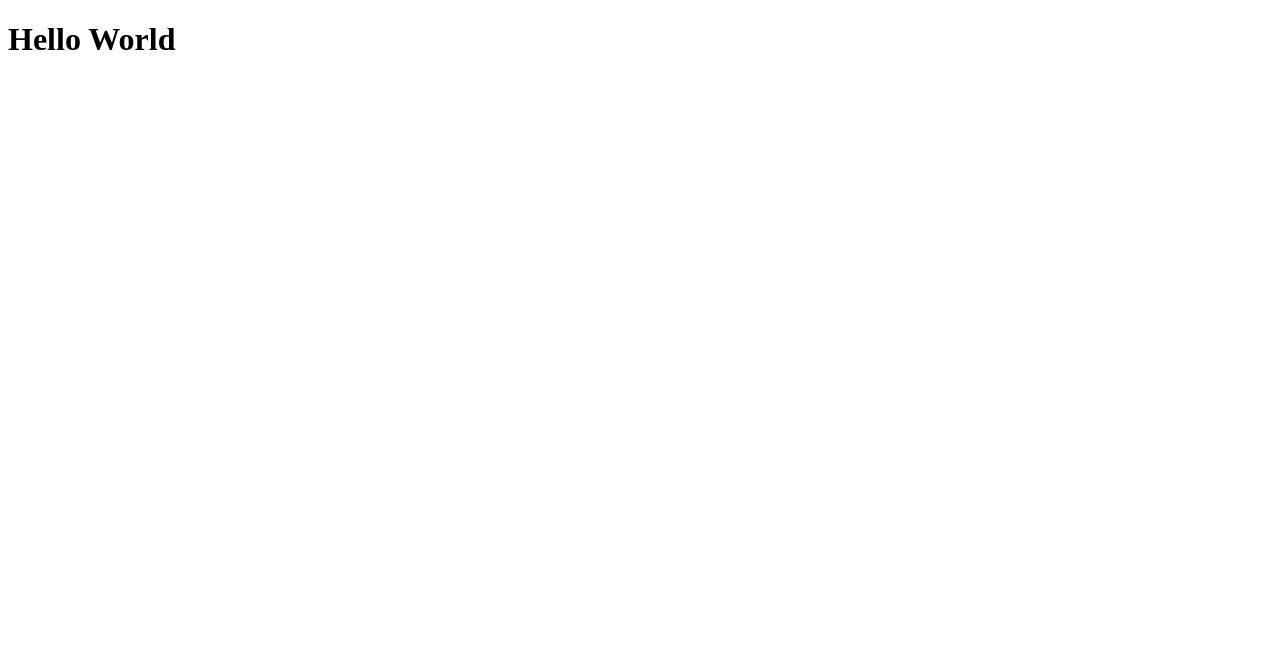
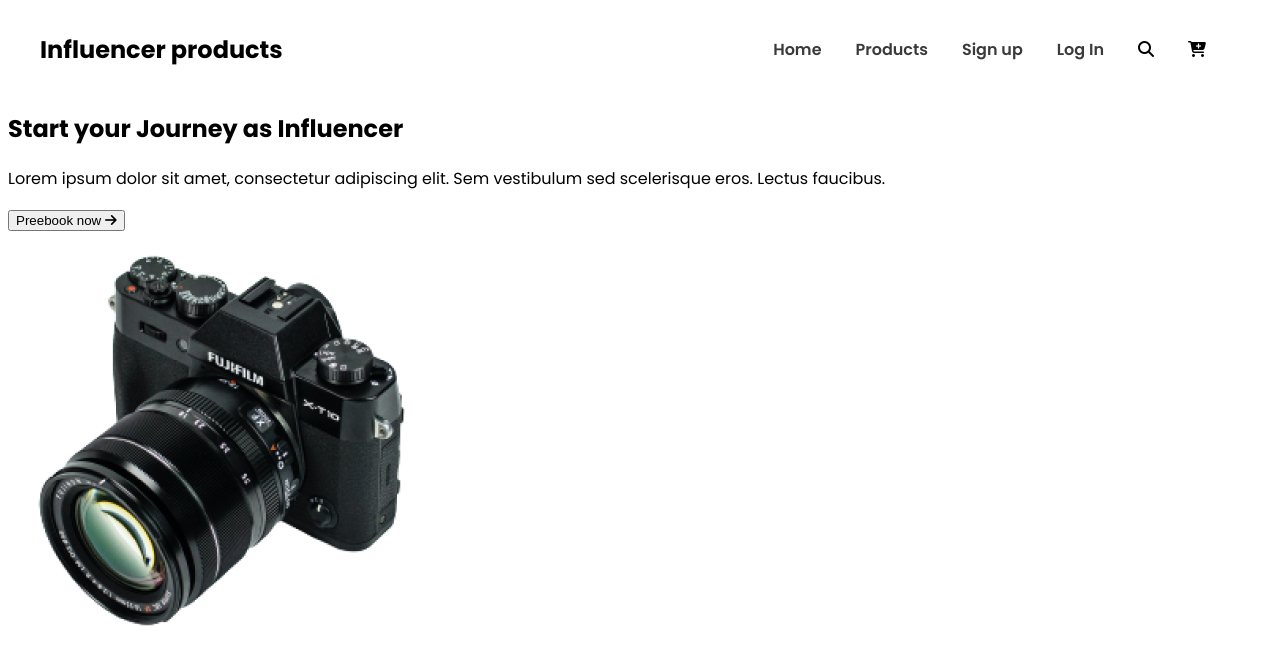
Before and after one commit to Shariar-Ahamed/Influencer_Gear, a plain HTML site: page index.html in a window 1280 px wide. Drawn offline with Linux system fonts and the light colour scheme.

Commit message:
Nav section complate with resposcive

```diff
--- a/index.html
+++ b/index.html
@@ -5,23 +5,50 @@
   <meta name="viewport" content="width=device-width, initial-scale=1.0">
   <title>Document</title>
   <link rel="stylesheet" href="style.css">
+  <script src="https://kit.fontawesome.com/860a7eb828.js" crossorigin="anonymous"></script>
+
+</head>
 
 
-</head>
-<body>
+<body class="poppins-regular">
 
 
 <header>
+  <section class="header-section">
+      <nav class="header-nav">
+       <h3 class="nav-title">Influencer products</h3>
+        <ul class="nav-link">
+          <li class="nav-list-items"><a href="#">Home</a></li>
+          <li class="nav-list-items"><a href="#">Products</a></li>
+          <li class="nav-list-items"><a href="#">Sign up</a></li>
+          <li class="nav-list-items"><a href="#">Log In </a></li>
+          <li class="nav-list-items"><a href="#"><i class="fa-solid fa-magnifying-glass"></i></a></li>
+          <li class="nav-list-items"><a href="#"><i class="fa-solid fa-cart-plus"></i></a></li>
+        </ul>
+    </nav>
+  </section>
 
+  <section class="header-main">
+    <div class="left-column">
+      <h1 class="left-column-title">Start your Journey as Influencer</h1>
+      <p class="left-column-description">Lorem ipsum dolor sit amet, consectetur adipiscing elit. Sem vestibulum sed scelerisque eros. Lectus faucibus.</p>
+    <button class="Preebook">Preebook now <i class="fa-solid fa-arrow-right"></i></button>
+    </div>
 
-    <h1>Hello World</h1>
+    <div class="right-column">
+     <img src="images/main-camera.png" alt="main-camera">
+    </div>
+
+  </section>
 
 
 </header>
 
+
 <main>
 
 </main>
+
 
 <footer>
 
--- a/style.css
+++ b/style.css
@@ -0,0 +1,89 @@
+@import url('https://fonts.googleapis.com/css2?family=Poppins:ital,wght@0,100;0,200;0,300;0,400;0,500;0,600;0,700;0,800;0,900;1,100;1,200;1,300;1,400;1,500;1,600;1,700;1,800;1,900&display=swap');
+
+
+.poppins-regular{
+  font-family: "Poppins", sans-serif;
+  font-weight: 400;
+  font-style: normal;
+}
+
+
+/* Share style  */
+
+
+/* Header section style */
+.header-nav{
+    display: flex;
+    justify-content: space-between;
+    align-items: center;
+}
+
+.nav-title{
+    font-size: 1.5rem ;
+    font-weight: 700 ;
+}
+
+.header-section{
+    max-width:1200px;
+    margin: 0px auto;
+}
+
+.nav-link{
+    display: flex;
+    justify-content: space-around;
+}
+
+.nav-list-items{
+   list-style: none;
+   padding-right: 34px;
+}
+
+.nav-list-items, a{
+    text-decoration: none;
+    font-size: 1rem;
+    font-weight: 600;
+    color:#3A3A3A;
+}
+
+.nav-list-items a i{
+    color: #000000;
+}
+
+
+.header-main{
+
+}
+
+
+
+
+
+
+
+/* Small Devices */
+@media screen and (max-width: 576px) {
+    .nav-title{
+        font-size: 1rem;
+        margin: 0 auto;
+    }
+    .nav-link{
+        display: none;
+    }
+
+}
+
+
+
+
+
+/* Medium Devices - Tablets (577px – 992px) */
+@media screen and (min-width: 577px) and (max-width:992px) {
+    .nav-title{
+        font-size: 1.2rem;
+        text-align: center;
+    }
+    .nav-list-item{
+        padding: 17px;
+    }
+
+}
```
